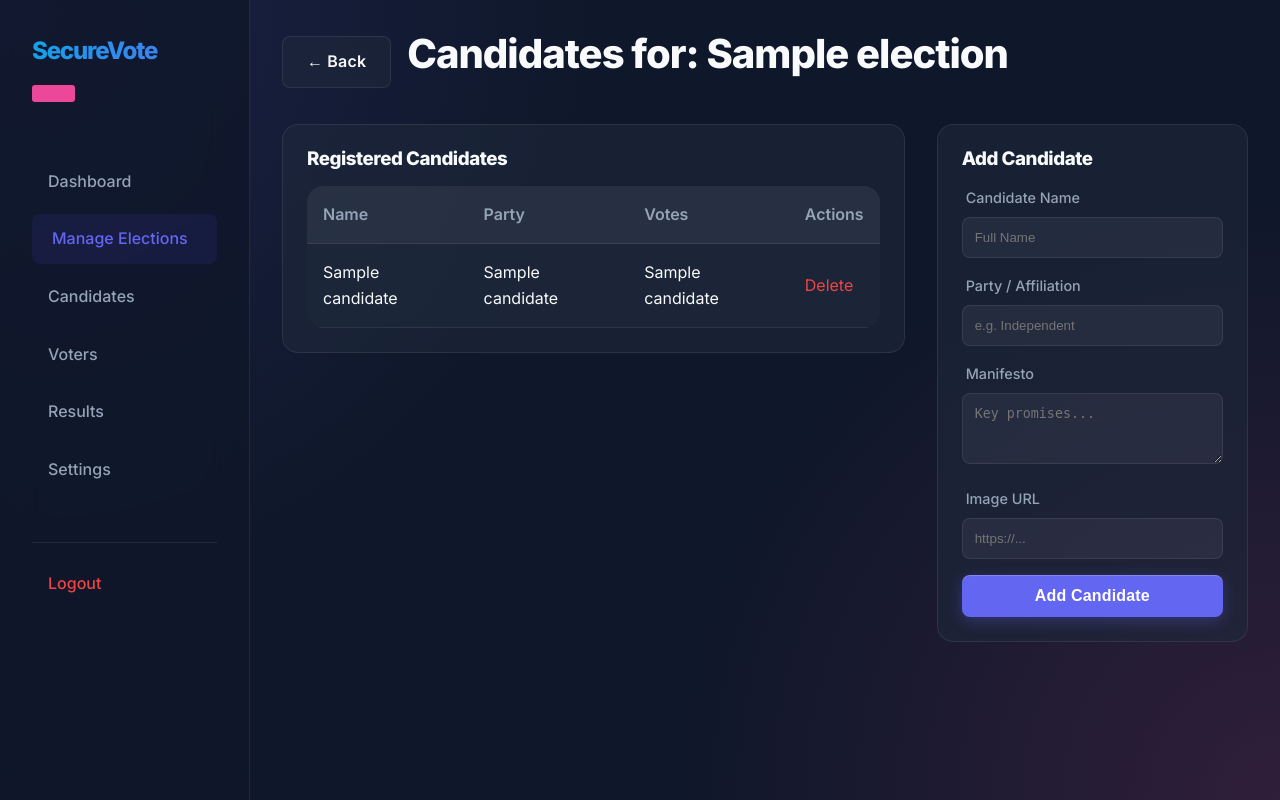
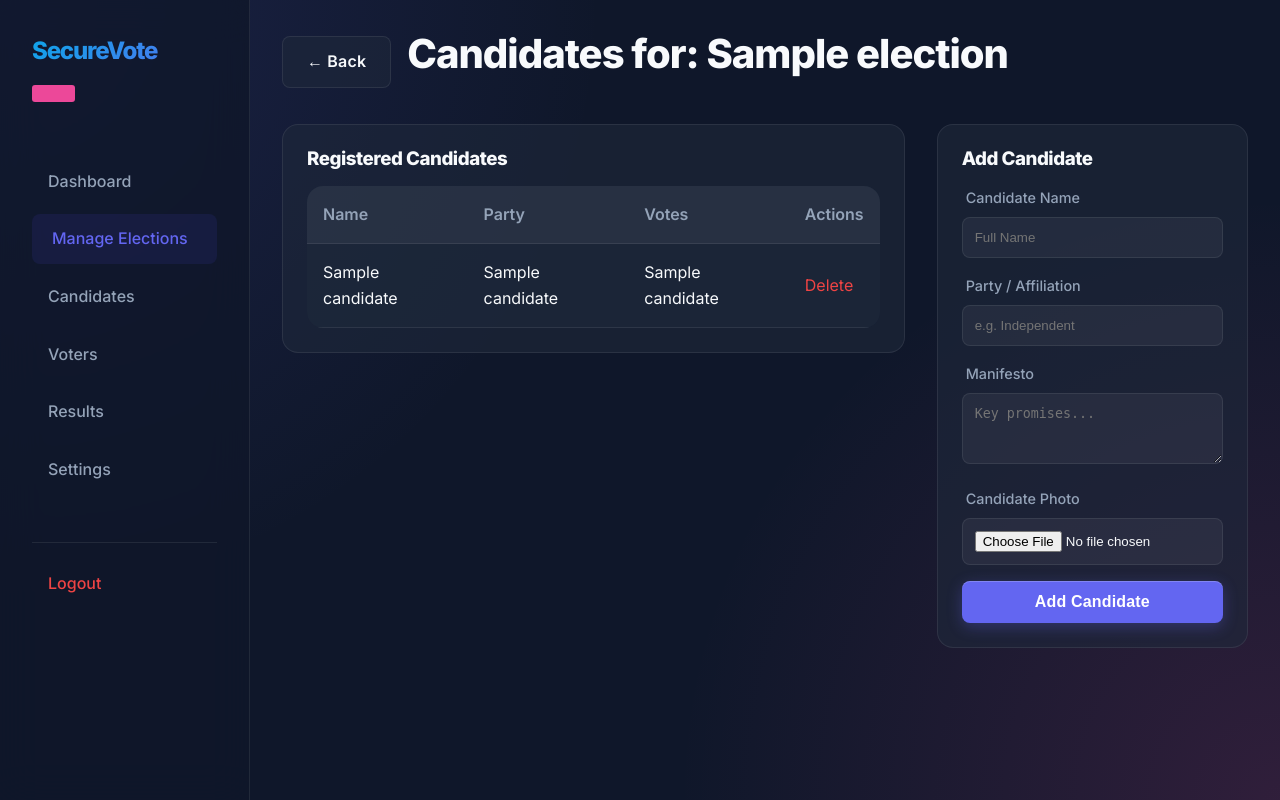
Before and after one commit to sudeepsrinivas86/Voting_system, a Flask app: page /admin/candidates/1 in a window 1280 px wide. Run offline with Flask 3, Linux system fonts and the light colour scheme; the visitor is signed in with stand-in values (Sample User, id 1); a database or web service that is not in the repository returns one stand-in record (values such as "Sample title"); parts of the project's set-up code (start-up, migrations or seed data) failed here and were passed over; some libraries are stand-ins or nearby versions.

Commit message:
Update templates

```diff
--- a/app.py
+++ b/app.py
@@ -10,6 +10,7 @@ from flask_mail import Mail, Message
 from flask_bcrypt import Bcrypt
 from utils import encrypt_data, decrypt_data
 import re
+from werkzeug.utils import secure_filename
 
 load_dotenv()
 
@@ -18,6 +19,13 @@ local_data = threading.local()
 
 app = Flask(__name__)
 app.secret_key = os.getenv('SECRET_KEY')
+UPLOAD_FOLDER = os.path.join(app.root_path, 'static', 'uploads', 'candidates')
+os.makedirs(UPLOAD_FOLDER, exist_ok=True)
+ALLOWED_EXTENSIONS = {'png', 'jpg', 'jpeg', 'gif', 'webp'}
+app.config['UPLOAD_FOLDER'] = UPLOAD_FOLDER
+
+def allowed_file(filename):
+    return '.' in filename and filename.rsplit('.', 1)[1].lower() in ALLOWED_EXTENSIONS
 
 
 
@@ -538,15 +546,14 @@ def admin_candidates(election_id):
             name = request.form['name']
             party = request.form['party']
             manifesto = request.form['manifesto']
-            image_url = request.form['image_url']
 
-            # Smart Google Drive Link Fix
-            if image_url:
-                drive_pattern = r'drive\.google\.com\/file\/d\/([a-zA-Z0-9_-]+)\/'
-                match = re.search(drive_pattern, image_url)
-                if match:
-                    file_id = match.group(1)
-                    image_url = f'https://drive.google.com/uc?export=view&id={file_id}'
+            image_url = None
+            photo = request.files.get('photo')
+            if photo and photo.filename and allowed_file(photo.filename):
+                ext = photo.filename.rsplit('.', 1)[1].lower()
+                filename = secure_filename(f"{election_id}_{name}_{random.randint(1000,9999)}.{ext}")
+                photo.save(os.path.join(app.config['UPLOAD_FOLDER'], filename))
+                image_url = f"uploads/candidates/{filename}"
 
             try:
                 cur.execute("""
--- a/templates/admin_candidates.html
+++ b/templates/admin_candidates.html
@@ -171,7 +171,7 @@
                     <div
                         style="background: var(--bg-card); padding: 1.5rem; border-radius: 1rem; border: 1px solid var(--glass-border);">
                         <h3 style="margin-bottom: 1rem;">Add Candidate</h3>
-                        <form action="{{ url_for('admin_candidates', election_id=election[0]) }}" method="POST">
+                        <form action="{{ url_for('admin_candidates', election_id=election[0]) }}" method="POST" enctype="multipart/form-data"></form>
                             <div class="form-group">
                                 <label class="form-label">Candidate Name</label>
                                 <input type="text" name="name" class="form-input" required placeholder="Full Name">
@@ -186,9 +186,9 @@
                                     placeholder="Key promises..."></textarea>
                             </div>
                             <div class="form-group">
-                                <label class="form-label">Image URL</label>
-                                <input type="text" name="image_url" class="form-input" placeholder="https://...">
-                            </div>
+                                 <label class="form-label">Candidate Photo</label>
+                                 <input type="file" name="photo" class="form-input" accept="image/*">
+                           </div>
                             <button type="submit" class="btn btn-primary" style="width: 100%;">Add Candidate</button>
                         </form>
                     </div>
--- a/templates/vote.html
+++ b/templates/vote.html
@@ -120,7 +120,7 @@
                             required>
                         <div class="candidate-img">
                             {% if candidate[5] %}
-                            <img src="{{ candidate[5] }}" alt="{{ candidate[2] }}"
+                            <img src="{{ url_for('static', filename=candidate[5]) }}" alt="{{ candidate[2] }}"
                                 style="width: 100%; height: 100%; object-fit: cover;">
                             {% else %}
                             👤
```
Also changed, not shown: templates/index.html (+6 -2 lines), static/css/images/iglogo.jpeg (added), static/css/images/netquanta.jpeg (added), 3 other files.
